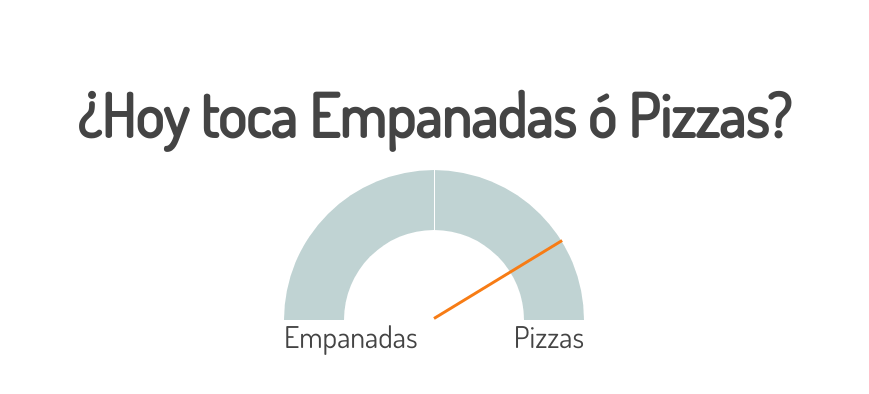
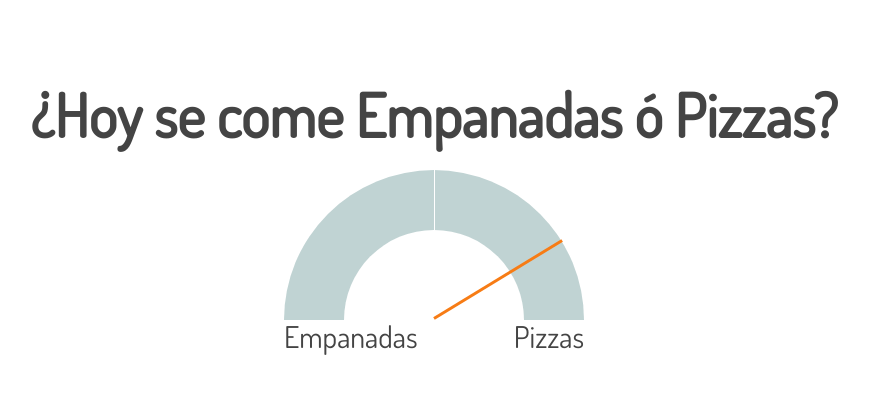
Before and after one commit to jazcarate/hoyTocaPizza, a plain HTML site: page index.html in a window 1280 px wide. Shown: the whole page, without its empty margins (206-1075 px from the left). Drawn offline with Linux system fonts and the light colour scheme.

Commit message:
Update index.html

```diff
--- a/index.html
+++ b/index.html
@@ -6,7 +6,7 @@
 		<link href='style.css' rel='stylesheet' type='text/css'>
 	</head>
 	<body>
-		<h1>¿Hoy toca <strong>Empanadas</strong> ó <strong>Pizzas</strong>?</h1>
+		<h1>¿Hoy se come <strong>Empanadas</strong> ó <strong>Pizzas</strong>?</h1>
 		<div class="gauge gauge__liveupdate" id="gauge">
         	<div class="gauge--container" id="gauge-container">
         		<div class="gauge--marker"></div>
```
